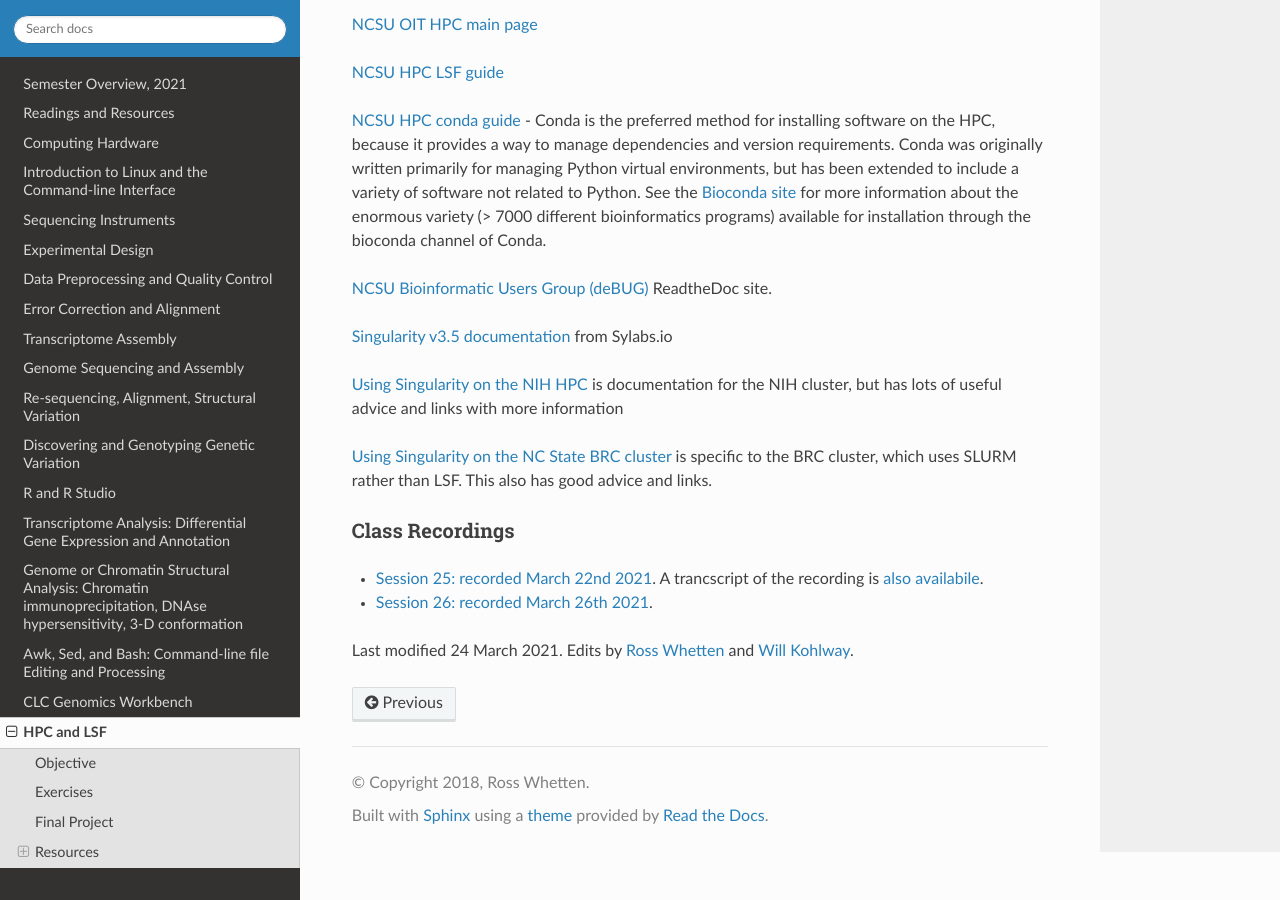
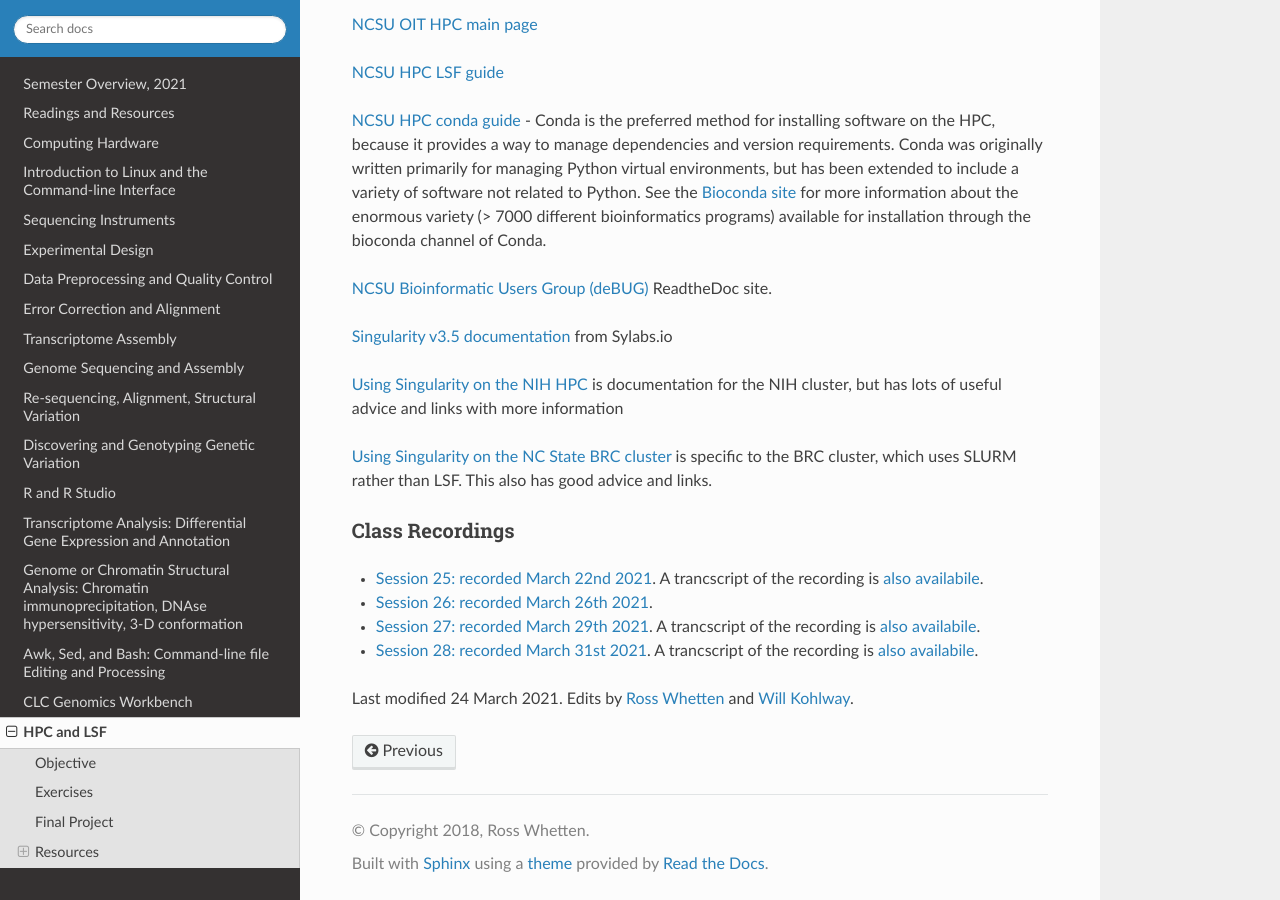
Before and after one commit to rwhetten/DeepSeqAnalysis, a Sphinx documentation site: the page built from docs/source/HPC.rst, in a window 1280 px wide and 900 px high, scrolled down 1659 px. Built offline with Sphinx 7.4.7 and the Read the Docs theme 2.0.0, drawn with Linux system fonts in a browser that asks for light colours.

Commit message:
Update HPC.rst

```diff
--- a/docs/source/HPC.rst
+++ b/docs/source/HPC.rst
@@ -74,6 +74,10 @@ Class Recordings
 
 +   `Session 25: recorded March 22nd 2021 <https://drive.google.com/file/d/1h4cCZVNWg8HoySRCnNv08eAcFM6hRIYv/view?usp=sharing>`_. A trancscript of the recording is `also availabile <https://drive.google.com/file/d/1zpNSlXdMBVgRj9Ek6Uc--E9Md_LlBopv/view?usp=sharing>`_.
 +   `Session 26: recorded March 26th 2021 <https://drive.google.com/file/d/19O_5BsQ3_WLJKasuKTFLaH-rOoy1cecU/view?usp=sharing>`_.
++   `Session 27: recorded March 29th 2021 <https://drive.google.com/file/d/1H1aF_bPJrNtCiUYSOf2C_jS1KebFzLiD/view?usp=sharing>`_. A trancscript of the recording is `also availabile <https://drive.google.com/file/d/1k2M3ULhEYeJxLpjEVCKUsc3-NdxapW2l/view?usp=sharing>`_.
++   `Session 28: recorded March 31st 2021 <https://drive.google.com/file/d/1UR0KqRDp1lSj8RkJSB09cLqeKBULdER_/view?usp=sharing>`_. A trancscript of the recording is `also availabile <https://drive.google.com/file/d/1Y-vj0StT-3BuBsg7fHfAMjqlnstamRZd/view?usp=sharing>`_.
+
+
 
 Last modified 24 March 2021.
 Edits by `Ross Whetten <https://github.com/rwhetten>`_ and `Will Kohlway <https://github.com/wkohlway>`_.
```
